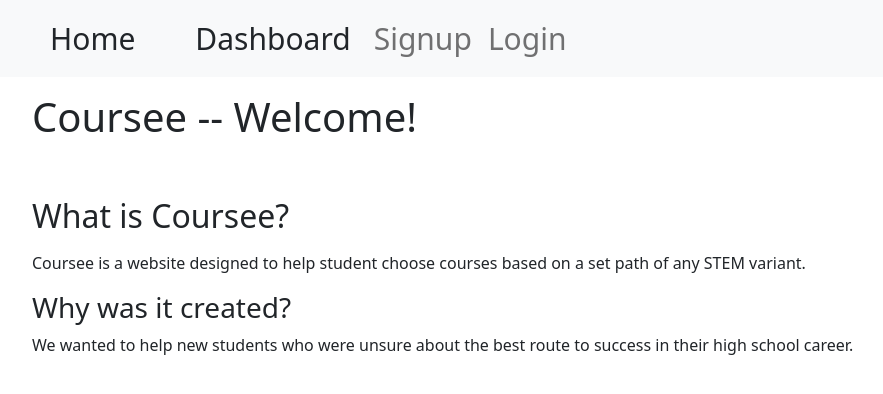
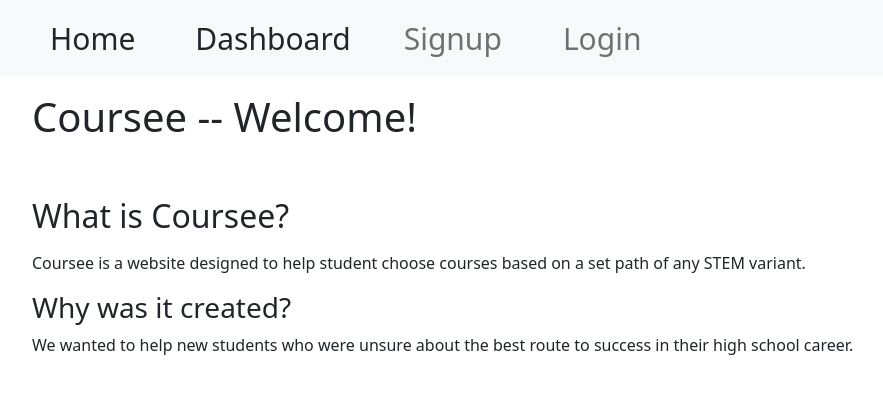
Before and after one commit to ryanlei2/sleep, a Next.js app: page / in a window 1280 px wide. Shown: the top 394 px of the page, without its empty margins (32-915 px from the left). Built offline with nearby package versions, Linux system fonts and the light colour scheme; no server answers.

Commit message:
add survey page

```diff
--- a/components/Navbar.tsx
+++ b/components/Navbar.tsx
@@ -15,7 +15,7 @@ const NavbarComp = () => {
           <Nav.Link>Home&emsp;&emsp;</Nav.Link>
         </Link>
         <Link href="/dashboard" passHref>
-          <Nav.Link>Dashboard&ensp;</Nav.Link>
+          <Nav.Link>Dashboard&emsp;&ensp;</Nav.Link>
         </Link>
         <Navbar.Toggle aria-controls="basic-navbar-nav" />
         <Navbar.Collapse id="basic-navbar-nav">
@@ -34,7 +34,7 @@ const NavbarComp = () => {
             ) : (
               <>
                 <Link href="/signup" passHref>
-                  <Nav.Link>Signup</Nav.Link>
+                  <Nav.Link>Signup&emsp;&ensp;</Nav.Link>
                 </Link>
                 <Link href="/login" passHref>
                   <Nav.Link>Login</Nav.Link>
--- a/package.json
+++ b/package.json
@@ -14,7 +14,11 @@
     "next": "12.1.0",
     "react": "17.0.2",
     "react-bootstrap": "^2.7.0",
-    "react-dom": "17.0.2"
+    "react-dom": "17.0.2",
+    "survey-core": "latest",
+    "survey-creator-core": "latest",
+    "survey-creator-react": "latest",
+    "survey-react-ui": "^1.9.65"
   },
   "devDependencies": {
     "@types/node": "17.0.21",
--- a/pages/dashboard.tsx
+++ b/pages/dashboard.tsx
@@ -5,8 +5,10 @@ const Dashboard = () => {
   return (
     <>
       <div className='dashboardMain'>
-        First time using Coursee? Take our survey!<br></br>
-        <button className="surveyBtn" role="button">Survey</button>
+        <i><b>First</b></i> time using Coursee or having trouble deciding on a path? Take our survey!<br></br>
+        <a href="/survey">
+          <button className="surveyBtn" role="button">Survey</button>
+        </a>
       </div>
     </>
   )
--- a/pages/login.tsx
+++ b/pages/login.tsx
@@ -18,7 +18,6 @@ const Login = () => {
     try {
       await login(data.email, data.password)
       router.push('/dashboard')
-      //show dashboard button
     } catch (err) {
       console.log(err)
     }
--- a/pages/signup.tsx
+++ b/pages/signup.tsx
@@ -1,6 +1,7 @@
 import React, { useState } from 'react'
 import { Button, Form } from 'react-bootstrap'
 import { useAuth } from '../context/AuthContext'
+
 
 const Signup = () => {
   const { user, signup } = useAuth()
@@ -17,6 +18,8 @@ const Signup = () => {
       await signup(data.email, data.password)
     } catch (err) {
       console.log(err)
+      //here set something like email alreayd in use with if statement
+
     }
 
     console.log(data)
@@ -66,6 +69,7 @@ const Signup = () => {
         <Button variant="primary" type="submit">
           Signup
         </Button>
+        <p></p>
       </Form>
     </div>
   )
--- a/styles/globals.css
+++ b/styles/globals.css
@@ -11,7 +11,7 @@ body {
 }
 
 .dashboardMain {
-  color: green;
+  color: rgb(92, 91, 91);
   margin-top: 30px;
   margin-left: 50px;
   font-size: 1.5rem;
@@ -30,7 +30,7 @@ body {
   font-size: 16px;
   font-weight: 600;
   line-height: normal;
-  margin: 0;
+  margin-top: 15px;
   min-height: 60px;
   min-width: 0;
   outline: none;
@@ -50,8 +50,8 @@ body {
 }
 
 .surveyBtn:hover {
-  color: #fff;
-  background-color: #1A1A1A;
+  color: rgb(255, 255, 255);
+  background-color: #5a5a5a;
   box-shadow: rgba(0, 0, 0, 0.25) 0 8px 15px;
   transform: translateY(-2px);
 }
--- a/tsconfig.json
+++ b/tsconfig.json
@@ -15,6 +15,6 @@
     "jsx": "preserve",
     "incremental": true
   },
-  "include": ["next-env.d.ts", "**/*.ts", "**/*.tsx"],
+  "include": ["next-env.d.ts", "**/*.ts", "**/*.tsx", "pages/survey.tsx"],
   "exclude": ["node_modules"]
 }
```
Also changed, not shown: components/Survey.tsx (added, +15 -0 lines), pages/survey.tsx (added, +13 -0 lines), 1 other file (tests, documents, lock files or other folders).
